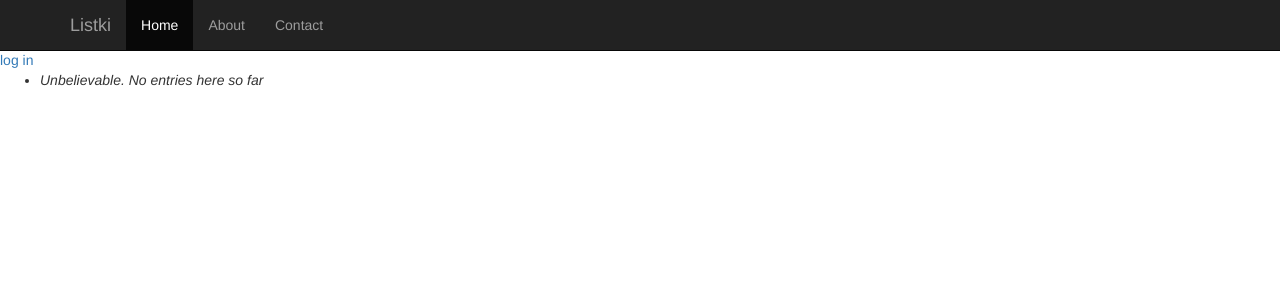
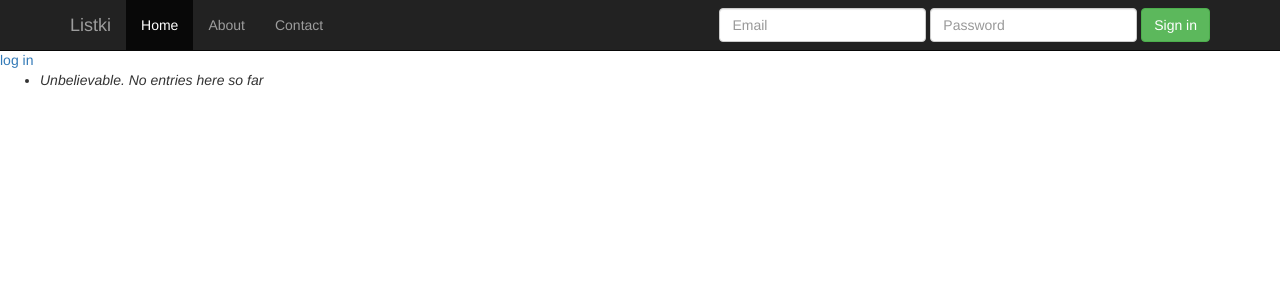
Before and after one commit to artofkot/evarist, a Flask app: page /flaskr in a window 1280 px wide. Shown: the top 300 px of the page. Run offline with Flask 2, Linux system fonts and the light colour scheme; data that the repository does not hold is empty; some libraries are stand-ins or nearby versions.

Commit message:
add notworking signin to navbar

```diff
--- a/templates/layout.html
+++ b/templates/layout.html
@@ -59,7 +59,18 @@
               <li><a href="{{ url_for('indexBitStarter')}}" in_tag="ul" kaspersky_status="skipped">About</a></li>
               <li><a href="#contact" in_tag="ul" kaspersky_status="skipped">Contact</a></li>
             </ul>
-          </div>
+<!--           </div>
+          <div id="navbar" class="navbar-collapse collapse"> -->
+            <form class="navbar-form navbar-right">
+              <div class="form-group">
+                <input type="text" placeholder="Email" class="form-control">
+              </div>
+              <div class="form-group">
+                <input type="password" placeholder="Password" class="form-control">
+              </div>
+              <button type="submit" class="btn btn-success">Sign in</button>
+            </form>
+          </div><!--/.navbar-collapse -->
         </div>
       </nav>
 
```
